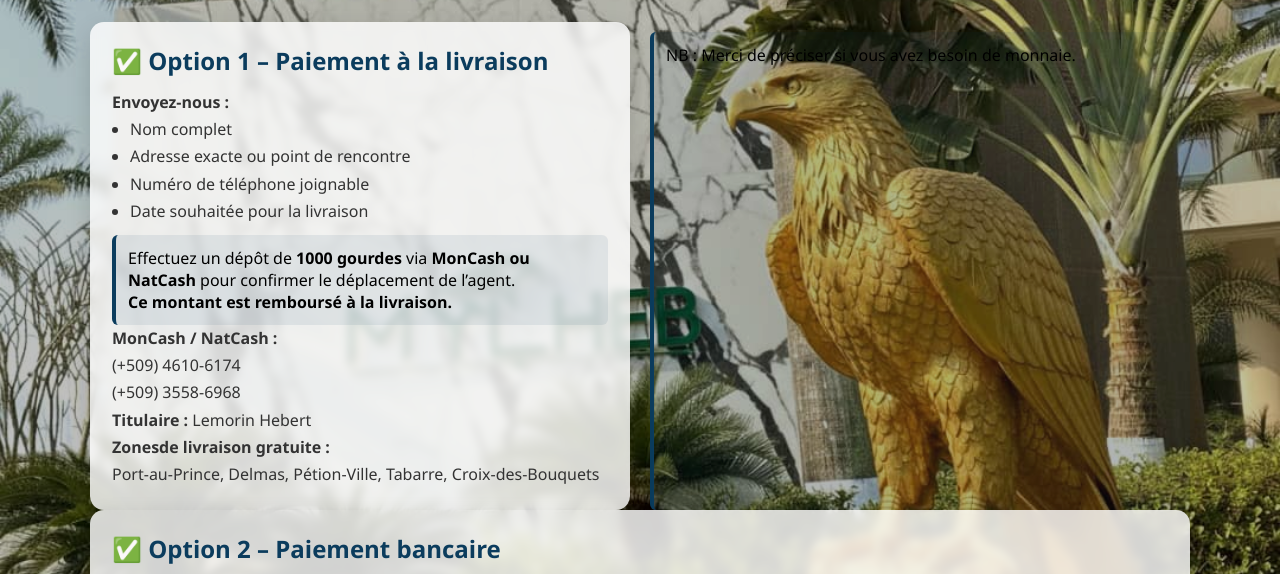
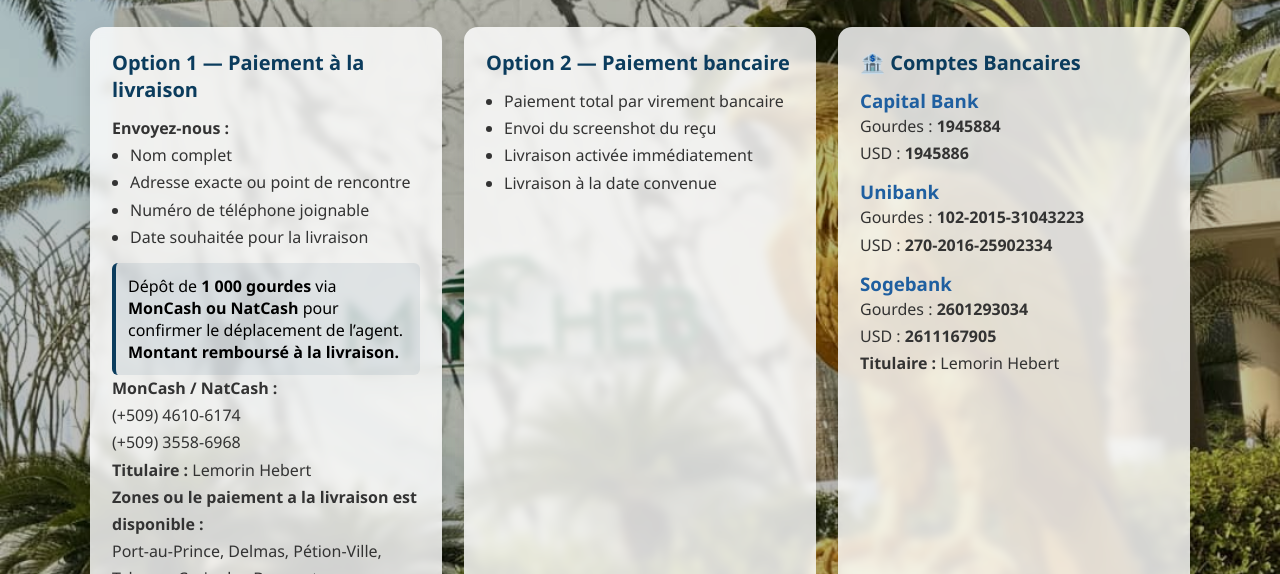
Before and after one commit to mylheb10-tech/Mylheb, a plain HTML site: page index.html in a window 1280 px wide. Shown: the part 226-800 px from the top of the page. Drawn offline with Linux system fonts and the light colour scheme.

Commit message:
Update index.html

```diff
--- a/index.html
+++ b/index.html
@@ -6,7 +6,6 @@
 <title>Mylheb Group – Livraison & Paiement</title>
 
 <style>
-/* RESET */
 * {
     box-sizing: border-box;
     margin: 0;
@@ -14,26 +13,22 @@
     font-family: "Segoe UI", Arial, sans-serif;
 }
 
-/* BACKGROUND IMAGE */
 body {
     background: url("mylheb.jpg") no-repeat center center fixed;
     background-size: cover;
 }
 
-/* OVERLAY TRÈS LÉGER */
 .overlay {
     min-height: 100vh;
     background: rgba(0,0,0,0.25);
     padding: 30px 15px;
 }
 
-/* CONTAINER */
 .container {
     max-width: 1100px;
     margin: auto;
 }
 
-/* LOGO */
 .logo {
     text-align: center;
     margin-bottom: 25px;
@@ -42,41 +37,38 @@ body {
     max-width: 160px;
 }
 
-/* GRID */
+h1 {
+    text-align: center;
+    color: #ffffff;
+    margin-bottom: 30px;
+    text-shadow: 0 2px 6px rgba(0,0,0,0.4);
+}
+
 .grid {
     display: grid;
     grid-template-columns: repeat(auto-fit, minmax(300px, 1fr));
-    gap: 20px;
+    gap: 22px;
 }
 
-/* BLOCS (CARTES) */
 .card {
-    background: rgba(255,255,255,0.82); /* léger */
+    background: rgba(255,255,255,0.82);
     border-radius: 14px;
     padding: 22px;
     box-shadow: 0 10px 25px rgba(0,0,0,0.15);
     backdrop-filter: blur(4px);
 }
 
-/* TITRES */
-h1 {
-    text-align: center;
-    color: #ffffff;
-    margin-bottom: 25px;
-    text-shadow: 0 2px 6px rgba(0,0,0,0.4);
+.card h2 {
+    color: #0b3c5d;
+    margin-bottom: 12px;
+    font-size: 20px;
 }
 
-h2 {
-    color: #0b3c5d;
-    margin-bottom: 12px;
+.card h3 {
+    color: #1f5fa0;
+    margin-top: 12px;
 }
 
-h3 {
-    color: #1f5fa0;
-    margin-bottom: 8px;
-}
-
-/* TEXT */
 p, li {
     line-height: 1.7;
     color: #333;
@@ -86,16 +78,14 @@ ul {
     padding-left: 18px;
 }
 
-/* INFO BOX */
 .highlight {
     background: rgba(11,60,93,0.08);
     border-left: 4px solid #0b3c5d;
     padding: 12px;
-    margin-top: 10px;
+    margin-top: 12px;
     border-radius: 6px;
 }
 
-/* BUTTONS */
 .buttons {
     display: flex;
     justify-content: center;
@@ -125,7 +115,6 @@ ul {
     background: #0b3c5d;
 }
 
-/* FOOTER */
 .footer {
     text-align: center;
     color: #fff;
@@ -150,7 +139,7 @@ ul {
 
 <!-- OPTION 1 -->
 <div class="card">
-<h2>✅ Option 1 – Paiement à la livraison</h2>
+<h2>Option 1 — Paiement à la livraison</h2>
 
 <p><strong>Envoyez-nous :</strong></p>
 <ul>
@@ -161,8 +150,8 @@ ul {
 </ul>
 
 <div class="highlight">
-Effectuez un dépôt de <strong>1000 gourdes</strong> via <strong>MonCash ou NatCash</strong> pour confirmer le déplacement de l’agent.<br>
-<strong>Ce montant est remboursé à la livraison.</strong>
+Dépôt de <strong>1 000 gourdes</strong> via <strong>MonCash ou NatCash</strong> pour confirmer le déplacement de l’agent.<br>
+<strong>Montant remboursé à la livraison.</strong>
 </div>
 
 <p><strong>MonCash / NatCash :</strong><br>
@@ -171,10 +160,10 @@ Effectuez un dépôt de <strong>1000 gourdes</strong> via <strong>MonCash ou Nat
 <strong>Titulaire :</strong> Lemorin Hebert
 </p>
 
-<p><strong>Zonesde livraison gratuite :</strong><br>
+<p><strong>Zones ou le paiement a la livraison est disponible :</strong><br>
 Port-au-Prince, Delmas, Pétion-Ville, Tabarre, Croix-des-Bouquets
 </p>
-</div>
+
 <div class="highlight">
 NB : Merci de préciser si vous avez besoin de monnaie.
 </div>
@@ -182,7 +171,7 @@ NB : Merci de préciser si vous avez besoin de monnaie.
 
 <!-- OPTION 2 -->
 <div class="card">
-<h2>✅ Option 2 – Paiement bancaire</h2>
+<h2>Option 2 — Paiement bancaire</h2>
 
 <ul>
 <li>Paiement total par virement bancaire</li>
@@ -190,6 +179,7 @@ NB : Merci de préciser si vous avez besoin de monnaie.
 <li>Livraison activée immédiatement</li>
 <li>Livraison à la date convenue</li>
 </ul>
+</div>
 
 <!-- BANQUES -->
 <div class="card">
@@ -213,7 +203,7 @@ USD : <strong>2611167905</strong></p>
 </div>
 
 <div class="buttons">
-<a href="https://wa.me/50946106174" class="btn whatsapp">💬 WhatsApp</a>
+<a href="https://wa.me/50935586968" class="btn whatsapp">💬 WhatsApp</a>
 <a href="tel:+50946106174" class="btn call">📞 Appeler</a>
 </div>
 
```
